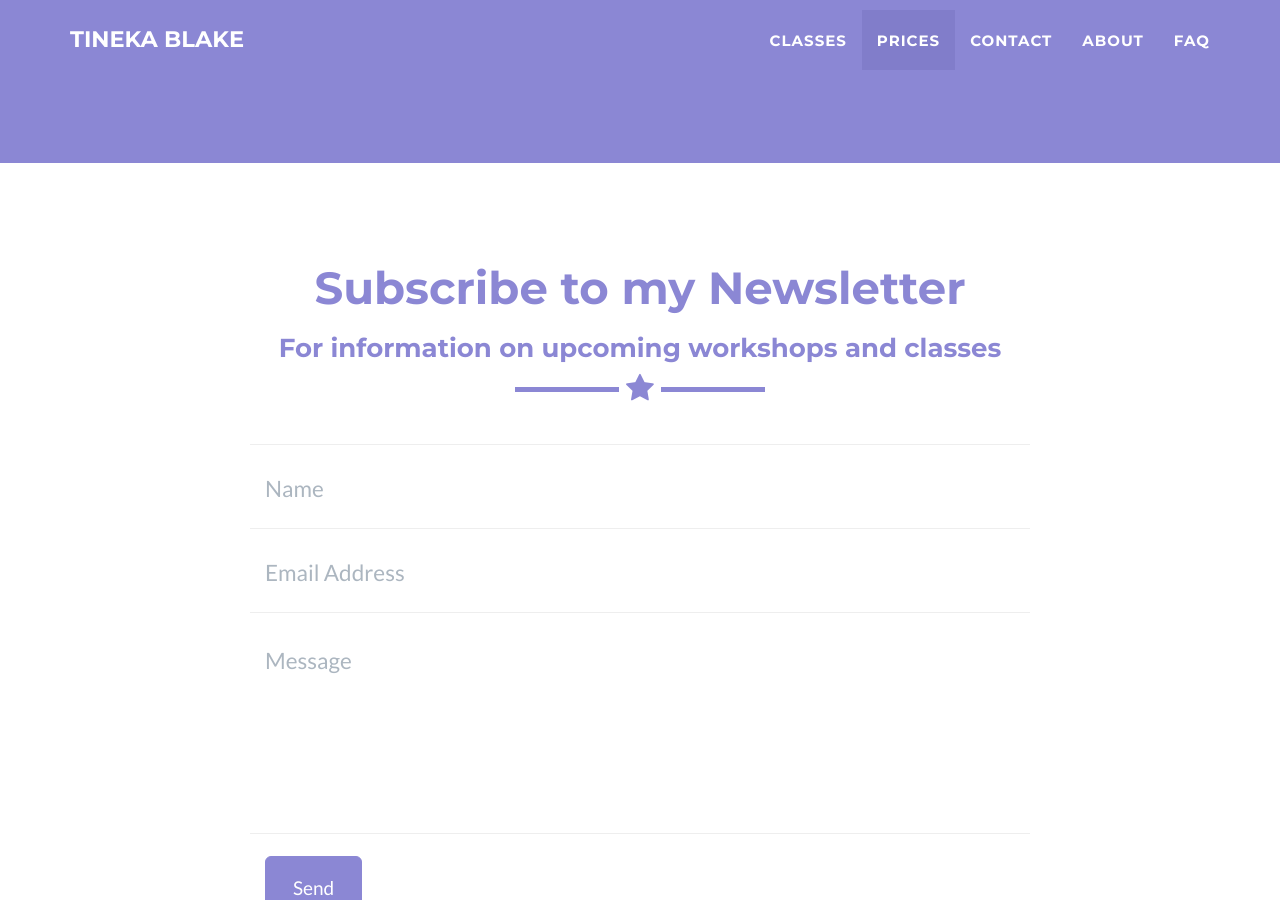
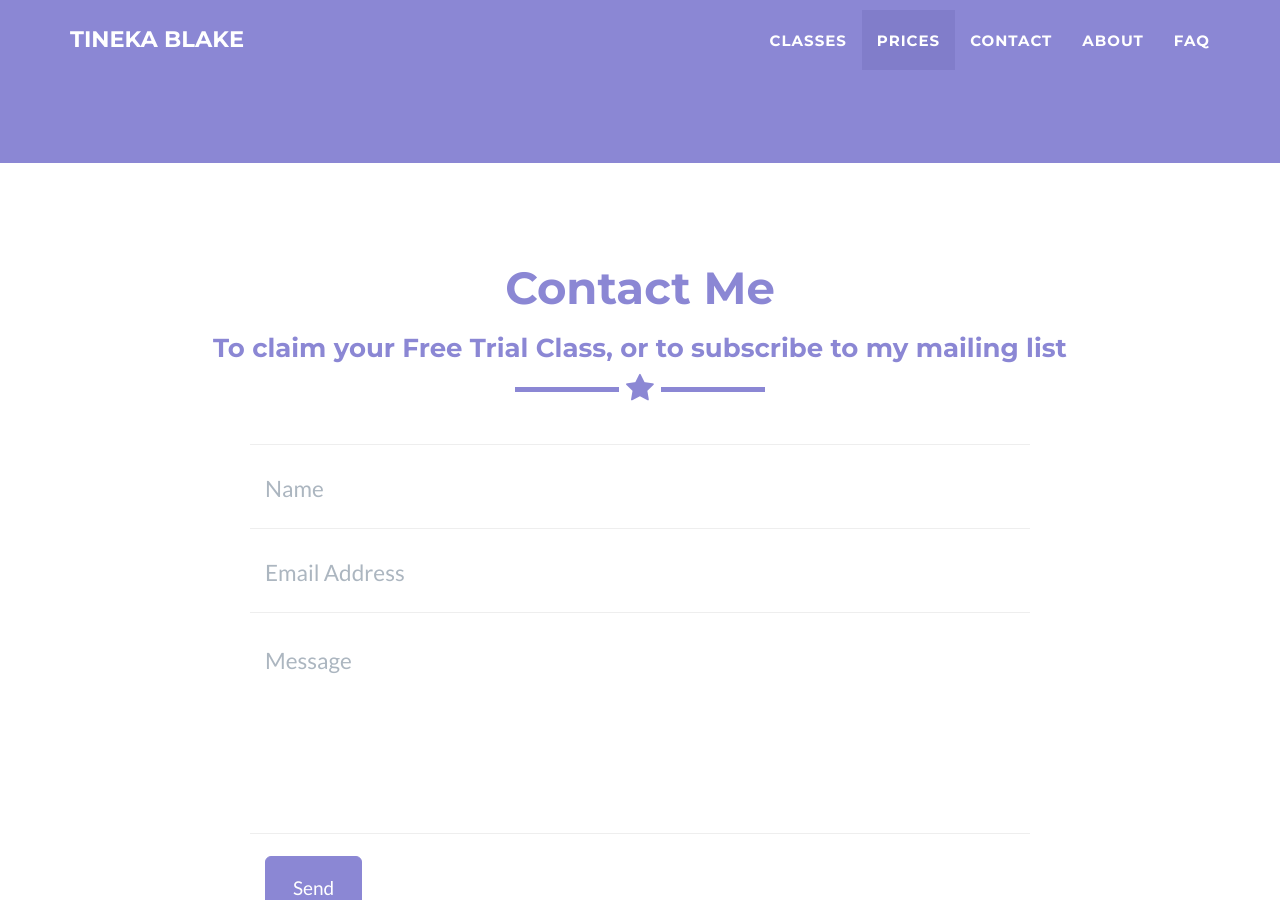
Before and after one commit to tineka-blake/tineka-blake.github.io, a Jekyll site: the page built from index.html, in a window 1280 px wide and 900 px high, scrolled down 1755 px. Built offline with Jekyll 4.4.1, drawn with Linux system fonts in a browser that asks for light colours.

Commit message:
Update contact_static.html

```diff
--- a/_includes/contact_static.html
+++ b/_includes/contact_static.html
@@ -3,8 +3,8 @@
 	<div class="container">
 		<div class="row">
 			<div class="col-lg-12 text-center">
-				<h2> Subscribe to my Newsletter </h2>
-				<h3> For information on upcoming workshops and classes </h3>
+				<h2> Contact Me </h2>
+				<h3> To claim your Free Trial Class, or to subscribe to my mailing list </h3>
 				<hr class="star-primary">
 				<br>
 			</div>
```
